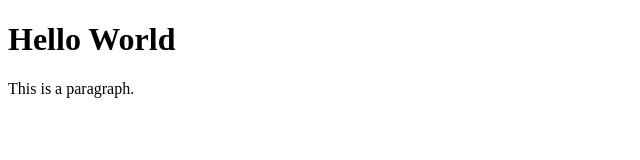
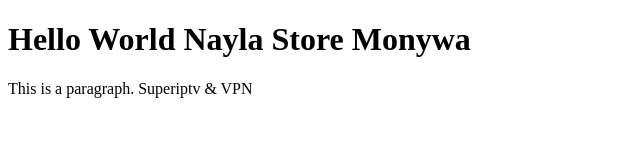
Before and after one commit to monywanayla/naylastore, a plain HTML site: page index.html in a window 1280 px wide. Shown: the whole page, without its empty margins (0-640 px from the left). Drawn offline with Linux system fonts and the light colour scheme.

Commit message:
Update index.html

```diff
--- a/index.html
+++ b/index.html
@@ -3,8 +3,8 @@
 <title>Hello World </title>
 <body>
 
-<h1>Hello World </h1>
-<p>This is a paragraph.</p>
+<h1>Hello World Nayla Store Monywa </h1>
+<p>This is a paragraph. Superiptv & VPN </p>
 
 </body>
 </html>
```
